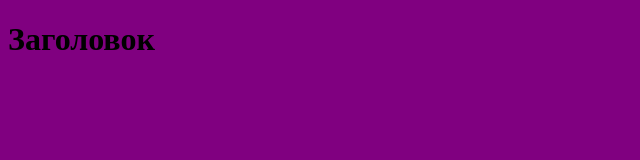
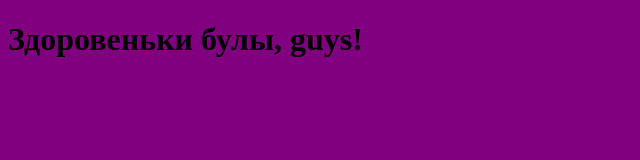
Before and after one commit to CriticEnergy/git-junior-new, a plain HTML site: page index.html in a window 1280 px wide. Shown: the whole page, without its empty margins (0-640 px from the left). Drawn offline with Linux system fonts and the light colour scheme.

Commit message:
Здоровеньки булы, guys

```diff
--- a/index.html
+++ b/index.html
@@ -8,6 +8,6 @@
     <link rel="stylesheet" href="style.css">
 </head>
 <body>
-   <h1>Заголовок</h1>
+   <h1>Здоровеньки булы, guys!</h1>
 </body>
 </html>
```
